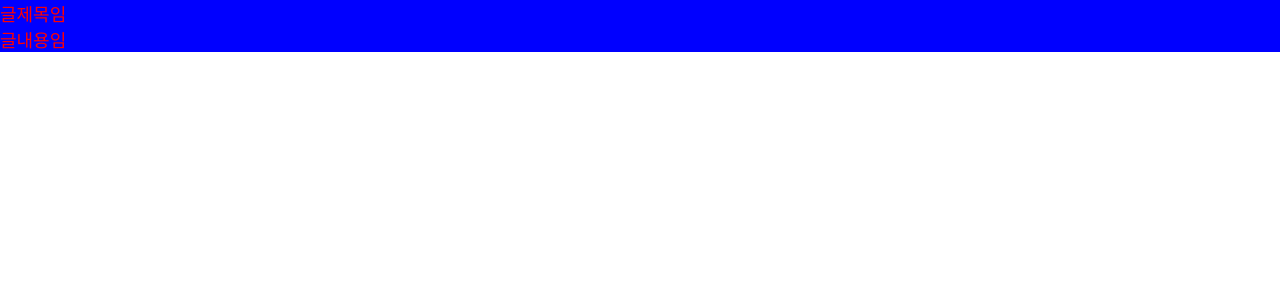
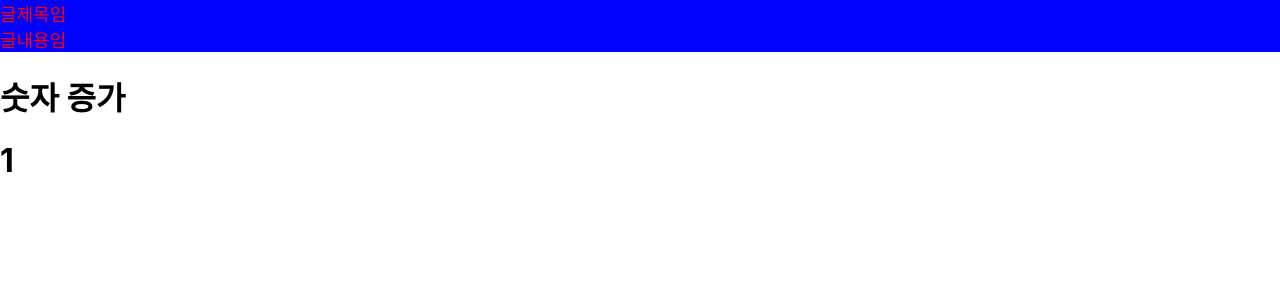
Before and after one commit to kgpksh/react_study, a React (Create React App) app: page / in a window 1280 px wide. Shown: the top 300 px of the page. Built offline with nearby package versions, Linux system fonts and the light colour scheme.

Commit message:
함수와 useState 응용으로 간단한 숫자 increment 구현

```diff
--- a/src/learning_1/App.js
+++ b/src/learning_1/App.js
@@ -1,8 +1,16 @@
+import { useState } from 'react';
 import './App.css';
 
 let title = "글제목임";
 let content = "글내용임"
+
+
 function Post() {
+  let [count, countController] = useState(1);
+  function incrementNum() {
+    countController(++count);
+  }
+
   return (
     <div>
       <div className='Post-decorator'>
@@ -10,6 +18,15 @@ function Post() {
       </div>
       <div className='Post-decorator'>
         { content }
+      </div>
+
+      <div>
+        <h1 onClick={ incrementNum }>
+          숫자 증가
+        </h1>
+        <h1>
+          { count }
+        </h1>
       </div>
     </div>
   );
```
